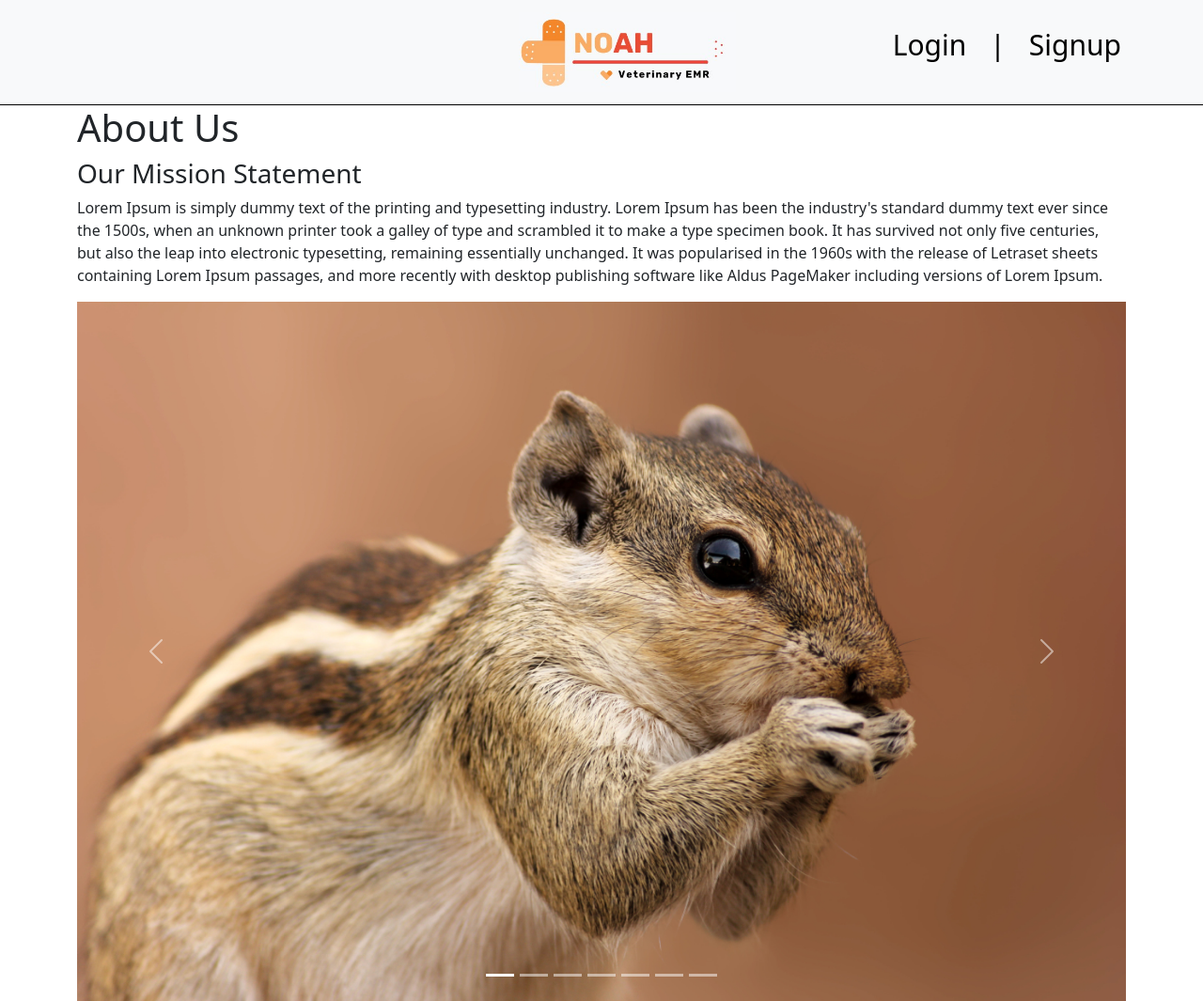
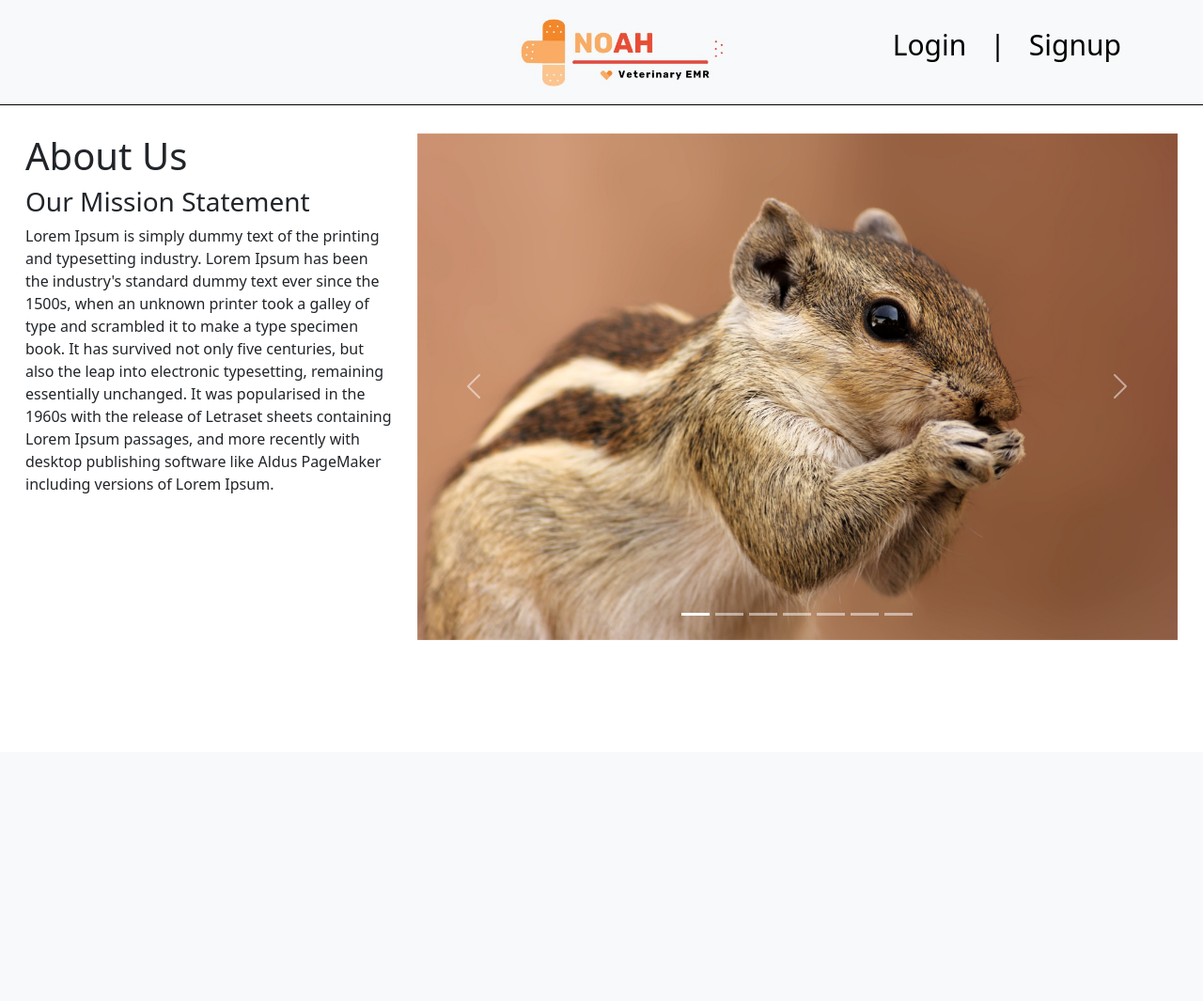
Before and after one commit to zane-kh/Group_Project_3, a Django app: page /about/ in a window 1280 px wide. Shown: the whole page at 94% size. After the commit the page ends 681 px from the top, so only its background shows below. Run offline with Django 4.2, Linux system fonts and the light colour scheme; some libraries are stand-ins or nearby versions.

Commit message:
Style about page

```diff
--- a/main_app/static/css/styles.css
+++ b/main_app/static/css/styles.css
@@ -117,3 +117,28 @@ li {
     padding: 5px;
     width: 100%;
 }
+
+.about-wrapper {
+    display: grid;
+    grid-template-columns: 1fr 2fr;
+    padding: 30px 15px;
+}
+
+#about-text {
+    grid-column: 0 / 1;
+}
+
+#about-carousel {
+    grid-column: 2 / 3;
+}
+
+
+@media (max-width: 1400px) {
+    .navbar {
+        justify-content: center;
+    }
+
+    .navbar-brand img {
+        padding-left: 0px;
+    }
+}
--- a/templates/about.html
+++ b/templates/about.html
@@ -2,13 +2,14 @@
 {% load static %}
 
 {% block content %}
-  <div class="container">
+<div class="about-wrapper">
+  <div class="container" id="about-text">
     <h1> About Us</h1>
     <h3>Our Mission Statement</h3>
     <p>Lorem Ipsum is simply dummy text of the printing and typesetting industry. Lorem Ipsum has been the industry's standard dummy text ever since the 1500s, when an unknown printer took a galley of type and scrambled it to make a type specimen book. It has survived not only five centuries, but also the leap into electronic typesetting, remaining essentially unchanged. It was popularised in the 1960s with the release of Letraset sheets containing Lorem Ipsum passages, and more recently with desktop publishing software like Aldus PageMaker including versions of Lorem Ipsum.</p>
   </div>
 
-  <div class="container-sm">
+  <div class="container-sm" id="about-carousel">
     <div id="carouselExampleIndicators" class="carousel slide" data-bs-ride="carousel" >
         <div class="carousel-indicators">
           <button type="button" data-bs-target="#carouselExampleIndicators" data-bs-slide-to="0" class="active" aria-current="true" aria-label="Slide 1"></button>
@@ -52,4 +53,5 @@
         </button>
       </div>
   </div>
+</div>
 {% endblock content %}
```
